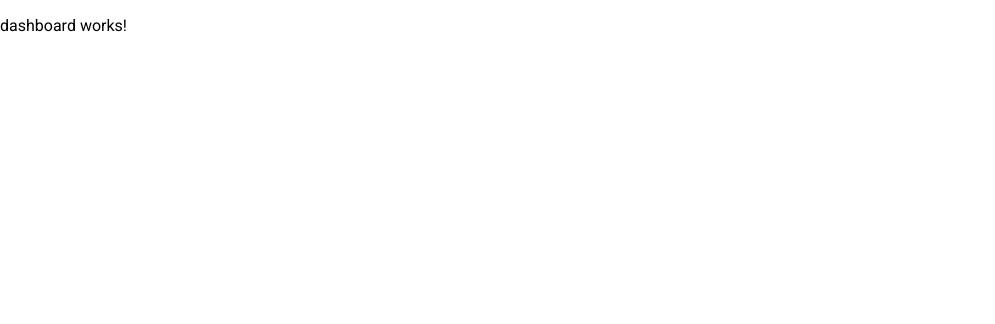
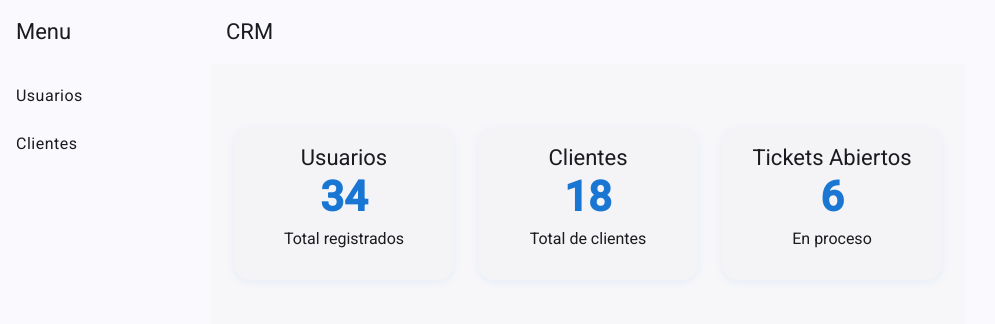
Before and after one commit to Guntrs/Angular_Crm, an Angular app: page /dashboard in a window 1280 px wide. Shown: the top 324 px of the page, without its empty margins (0-995 px from the left). Built offline with nearby package versions, Linux system fonts and the light colour scheme.

Commit message:
agregar detalles a dashboard

```diff
--- /dev/null
+++ b/src/app/core/layout/main-layout/main-layout.component.css
@@ -0,0 +1,38 @@
+.sidenav-container {
+  height: 100vh;
+  display: flex;
+}
+
+.sidenav {
+  width: 210px;
+}
+
+.main-content {
+  padding: 32px 24px;
+  background: #f7f7fa;
+  min-height: calc(100vh - 64px); /* 64px es la altura del toolbar */
+}
+
+.active-link {
+  background: rgba(25, 118, 210, 0.08);
+  font-weight: bold;
+}
+
+@media (max-width: 768px) {
+  .sidenav-container {
+    flex-direction: column;
+  }
+  .sidenav {
+    width: 180px;
+  }
+  .main-content {
+    padding: 16px 6px;
+  }
+  .hide-desktop {
+    display: inline-flex !important;
+  }
+}
+
+.hide-desktop {
+  display: none;
+}
--- /dev/null
+++ b/src/app/core/layout/main-layout/main-layout.component.html
@@ -0,0 +1,26 @@
+<mat-sidenav-container class="sidenav-container">
+  <!-- Menú lateral -->
+  <mat-sidenav #drawer class="sidenav" mode="side" opened>
+    <mat-toolbar color="primary">Menu</mat-toolbar>
+    <mat-nav-list>
+
+      <a mat-list-item routerLink="/users" routerLinkActive="active-link">Usuarios</a>
+      <a mat-list-item routerLink="/customers" routerLinkActive="active-link">Clientes</a>
+      <!-- Agrega más enlaces según tus módulos -->
+    </mat-nav-list>
+  </mat-sidenav>
+
+  <!-- Área central -->
+  <mat-sidenav-content>
+    <mat-toolbar color="primary">
+      <button type="button" aria-label="Toggle sidenav" mat-icon-button (click)="drawer.toggle()" class="hide-desktop">
+        <mat-icon>menu</mat-icon>
+      </button>
+      <span>CRM</span>
+    </mat-toolbar>
+    <!-- Aquí se carga el contenido de cada ruta -->
+    <div class="main-content">
+      <router-outlet></router-outlet>
+    </div>
+  </mat-sidenav-content>
+</mat-sidenav-container>
--- a/src/app/features/dashboard.component.css
+++ b/src/app/features/dashboard.component.css
@@ -0,0 +1,23 @@
+.dashboard-cards {
+  display: flex;
+  gap: 24px;
+  flex-wrap: wrap;
+  margin: 32px 0;
+}
+
+.dashboard-card {
+  min-width: 220px;
+  flex: 1 1 220px;
+  text-align: center;
+  padding: 16px 0;
+  border-radius: 16px;
+  box-shadow: 0 2px 8px rgba(25, 118, 210, 0.08);
+}
+
+.dashboard-value {
+  display: block;
+  font-size: 2.6rem;
+  font-weight: 600;
+  margin-bottom: 8px;
+  color: #1976d2;
+}
--- a/src/app/features/dashboard.component.html
+++ b/src/app/features/dashboard.component.html
@@ -1 +1,24 @@
-<p>dashboard works!</p>
+<div class="dashboard-cards">
+  <mat-card class="dashboard-card">
+    <mat-card-title>Usuarios</mat-card-title>
+    <mat-card-content>
+      <span class="dashboard-value">34</span>
+      <div>Total registrados</div>
+    </mat-card-content>
+  </mat-card>
+  <mat-card class="dashboard-card">
+    <mat-card-title>Clientes</mat-card-title>
+    <mat-card-content>
+      <span class="dashboard-value">18</span>
+      <div>Total de clientes</div>
+    </mat-card-content>
+  </mat-card>
+  <mat-card class="dashboard-card">
+    <mat-card-title>Tickets Abiertos</mat-card-title>
+    <mat-card-content>
+      <span class="dashboard-value">6</span>
+      <div>En proceso</div>
+    </mat-card-content>
+  </mat-card>
+  <!-- Agrega más cards según los módulos de tu CRM -->
+</div>
--- a/src/index.html
+++ b/src/index.html
@@ -2,7 +2,7 @@
 <html lang="en">
 <head>
   <meta charset="utf-8">
-  <title>CrmApp</title>
+  <title>CRM</title>
   <base href="/">
   <meta name="viewport" content="width=device-width, initial-scale=1">
   <link rel="icon" type="image/x-icon" href="favicon.ico">
```
Also changed, not shown: src/app/app.routes.ts (+21 -4 lines), src/app/core/layout/main-layout/main-layout.component.ts (added, +26 -0 lines), src/app/features/dashboard.component.ts (+10 -5 lines), 1 other file (tests, documents, lock files or other folders).
